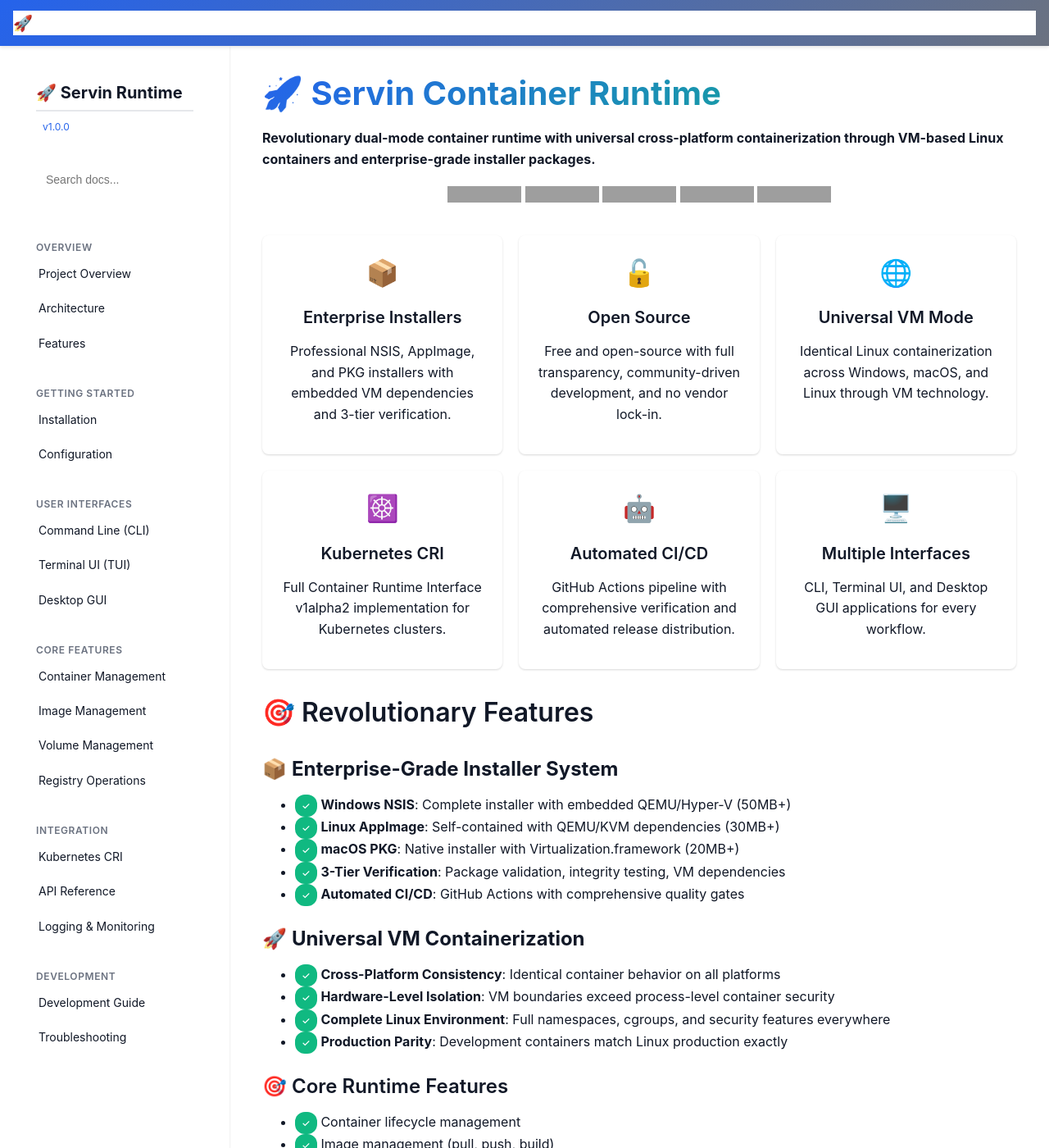
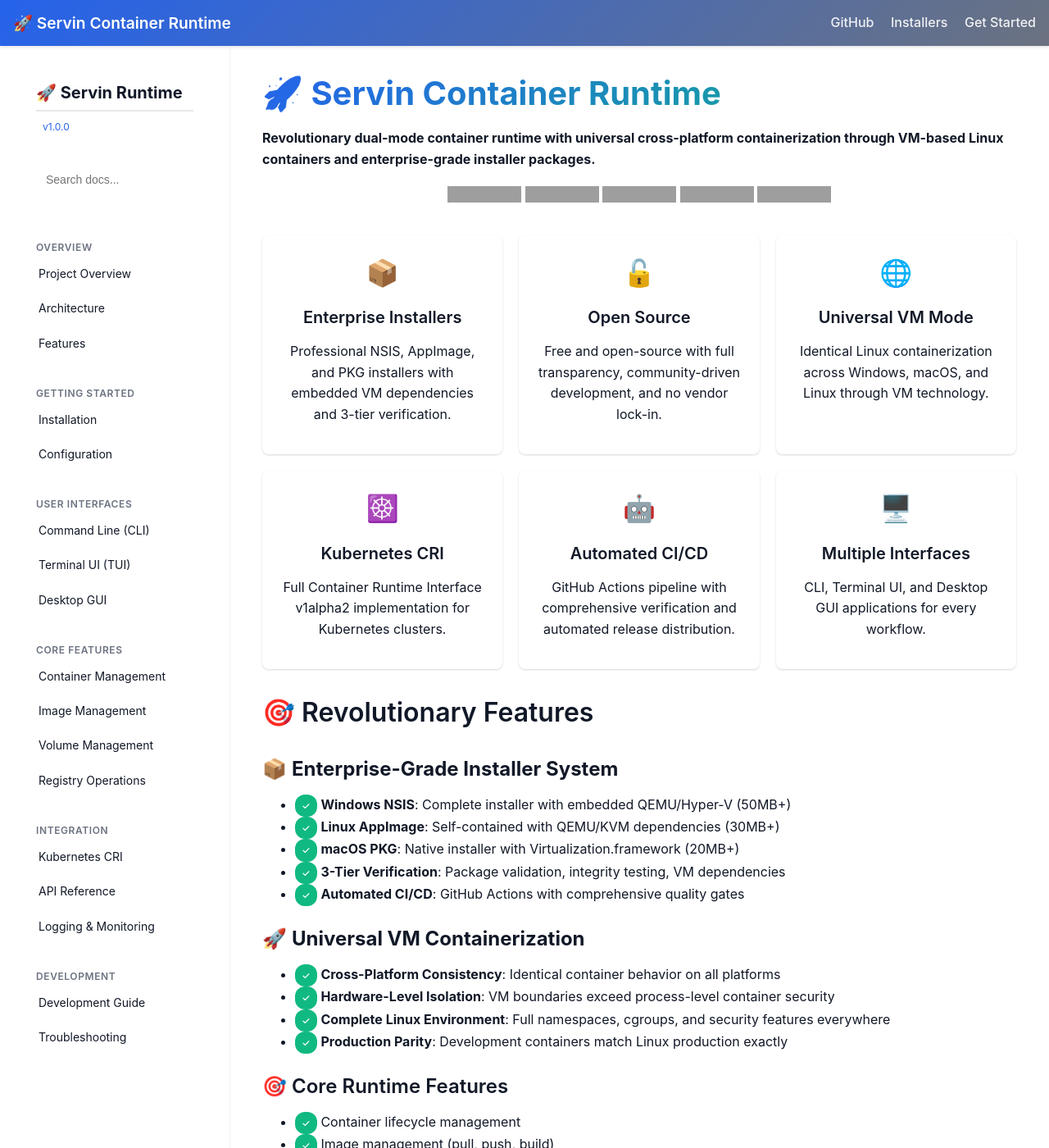
Before and after one commit to immyemperor/servin, a Jekyll site: the page built from docs/index.md, in a window 1280 px wide and 1400 px high. Shown: the whole window at 82% size. Built offline with Jekyll 4.4.1, drawn with Linux system fonts in a browser that asks for light colours; grey boxes are pictures that could not be loaded.

```diff
--- a/docs/assets/styles.css
+++ b/docs/assets/styles.css
@@ -67,7 +67,6 @@
 
 /* Ensure main content areas have light backgrounds */
 .page-content,
-.wrapper,
 main,
 .content {
   background-color: #ffffff !important;
```
Also changed, not shown: 1 other file.
